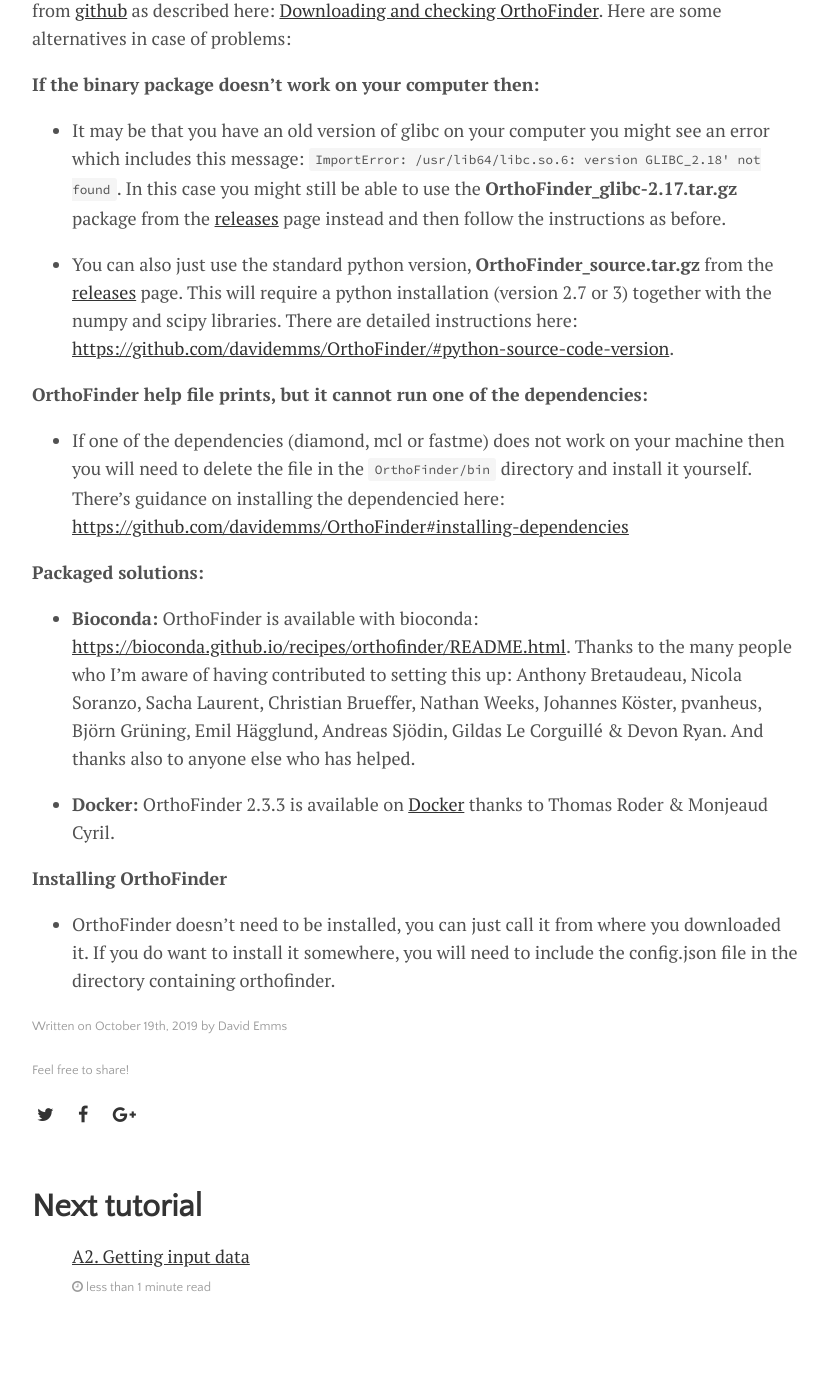
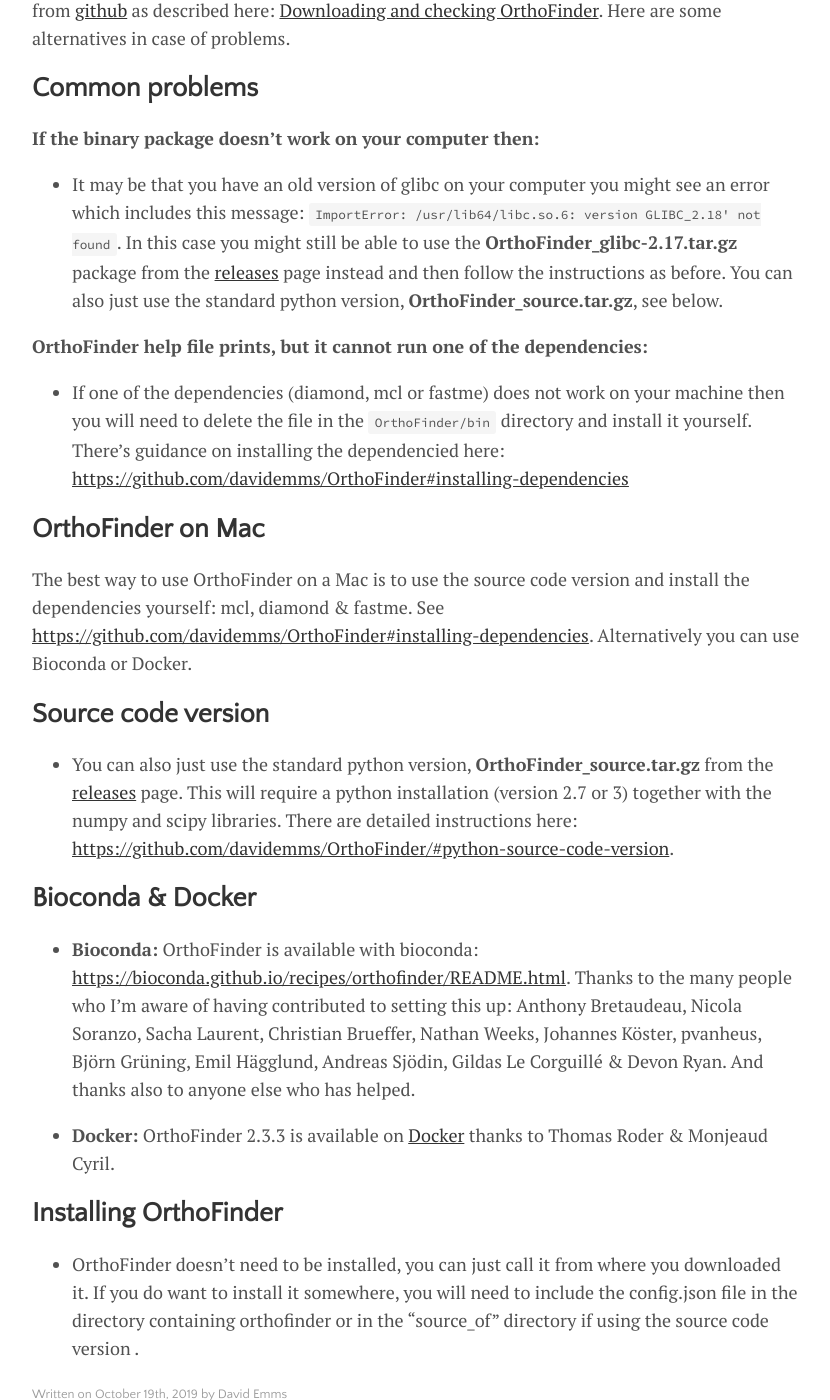
Before and after one commit to olgaemms/davidemms.github.io, a Jekyll site: the page built from _posts/2019-10-19-alternative-ways-of-getting-OrthoFinder.md, in a window 1280 px wide and 1400 px high, scrolled down 252 px. Shown: the whole window, without its empty margins (224-1054 px from the left). Built offline with Jekyll 4.4.1, drawn with Linux system fonts in a browser that asks for light colours.

Commit message:
Clarify orthofinder on mac

```diff
--- a/_posts/2019-10-19-alternative-ways-of-getting-OrthoFinder.md
+++ b/_posts/2019-10-19-alternative-ways-of-getting-OrthoFinder.md
@@ -7,25 +7,31 @@ tags: [documentation]
 post_type: supplementary
 ---
 
-In most cases the easiest way to get OrthoFinder is to download the lastest release package from [github](https://github.com/davidemms/OrthoFinder/releases) as described here: [Downloading and checking OrthoFinder]({% post_url 2019-09-18-downloading-and-checking-orthofinder %}). Here are some alternatives in case of problems:
+In most cases the easiest way to get OrthoFinder is to download the lastest release package from [github](https://github.com/davidemms/OrthoFinder/releases) as described here: [Downloading and checking OrthoFinder]({% post_url 2019-09-18-downloading-and-checking-orthofinder %}). Here are some alternatives in case of problems.
+
+## Common problems
 
 **If the binary package doesn't work on your computer then:**
 
-* It may be that you have an old version of glibc on your computer you might see an error which includes this message: `ImportError: /usr/lib64/libc.so.6: version GLIBC_2.18' not found`. In this case you might still be able to use the **OrthoFinder_glibc-2.17.tar.gz** package from the [releases](https://github.com/davidemms/OrthoFinder/releases) page instead and then follow the instructions as before.
-
-* You can also just use the standard python version, **OrthoFinder_source.tar.gz** from the [releases](https://github.com/davidemms/OrthoFinder/releases) page. This will require a python installation (version 2.7 or 3) together with the numpy and scipy libraries. There are detailed instructions here: <https://github.com/davidemms/OrthoFinder/#python-source-code-version>.
-
+* It may be that you have an old version of glibc on your computer you might see an error which includes this message: `ImportError: /usr/lib64/libc.so.6: version GLIBC_2.18' not found`. In this case you might still be able to use the **OrthoFinder_glibc-2.17.tar.gz** package from the [releases](https://github.com/davidemms/OrthoFinder/releases) page instead and then follow the instructions as before. You can also just use the standard python version, **OrthoFinder_source.tar.gz**, see below.
 
 **OrthoFinder help file prints, but it cannot run one of the dependencies:**
 
 * If one of the dependencies (diamond, mcl or fastme) does not work on your machine then you will need to delete the file in the `OrthoFinder/bin` directory and install it yourself. There's guidance on installing the dependencied here: <https://github.com/davidemms/OrthoFinder#installing-dependencies>
 
+## OrthoFinder on Mac
 
-**Packaged solutions:**
+The best way to use OrthoFinder on a Mac is to use the source code version and install the dependencies yourself: mcl, diamond & fastme. See <https://github.com/davidemms/OrthoFinder#installing-dependencies>. Alternatively you can use Bioconda or Docker.
+
+## Source code version
+
+* You can also just use the standard python version, **OrthoFinder_source.tar.gz** from the [releases](https://github.com/davidemms/OrthoFinder/releases) page. This will require a python installation (version 2.7 or 3) together with the numpy and scipy libraries. There are detailed instructions here: <https://github.com/davidemms/OrthoFinder/#python-source-code-version>.
+
+## Bioconda & Docker
 
 * **Bioconda:** OrthoFinder is available with bioconda: <https://bioconda.github.io/recipes/orthofinder/README.html>. Thanks to the many people who I'm aware of having contributed to setting this up: Anthony Bretaudeau, Nicola Soranzo, Sacha Laurent, Christian Brueffer, Nathan Weeks, Johannes Köster, pvanheus, Björn Grüning, Emil Hägglund, Andreas Sjödin, Gildas Le Corguillé & Devon Ryan. And thanks also to anyone else who has helped.
 
 * **Docker:** OrthoFinder 2.3.3 is available on [Docker](https://github.com/MrTomRod/Orthofinder-Dockerfile) thanks to Thomas Roder & Monjeaud Cyril.
 
-**Installing OrthoFinder**
-* OrthoFinder doesn't need to be installed, you can just call it from where you downloaded it. If you do want to install it somewhere, you will need to include the config.json file in the directory containing orthofinder.
+## Installing OrthoFinder
+* OrthoFinder doesn't need to be installed, you can just call it from where you downloaded it. If you do want to install it somewhere, you will need to include the config.json file in the directory containing orthofinder or in the "source_of" directory if using the source code version .
```
Also changed, not shown: _posts/2019-09-18-downloading-and-checking-orthofinder.md (+4 -3 lines).
